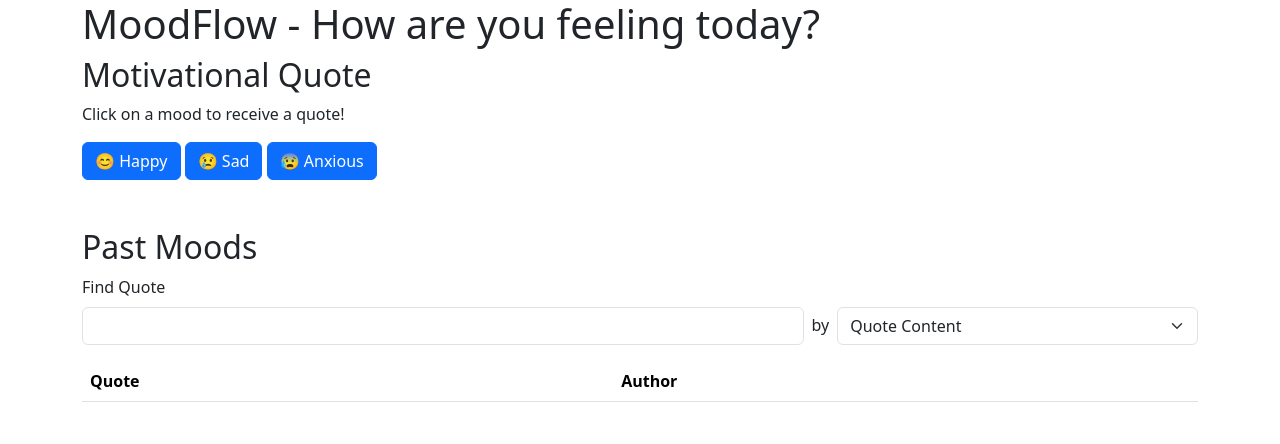
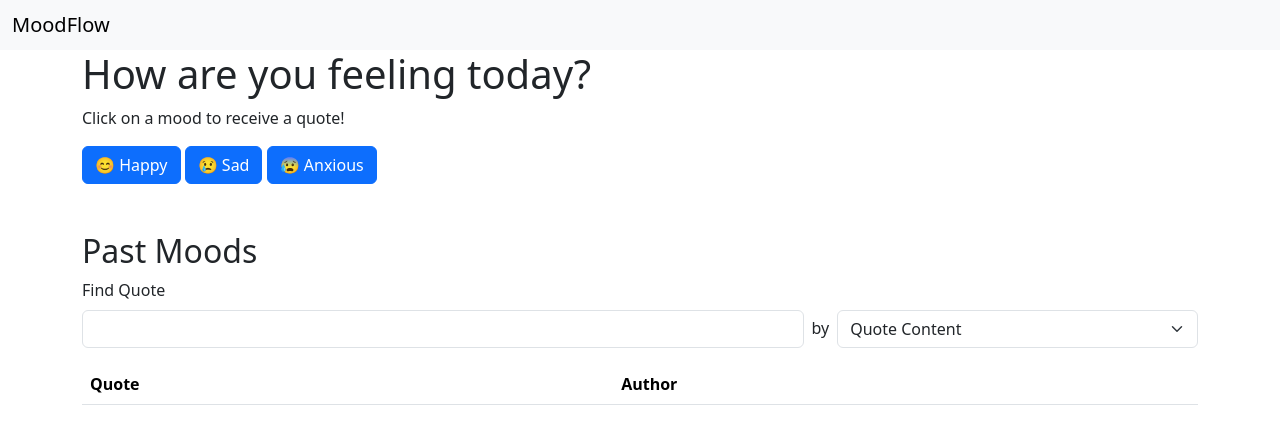
Before and after one commit to MarcalCodes/MoodFlow, a plain HTML site: page frontend/index.html in a window 1280 px wide. Drawn offline with nearby package versions, Linux system fonts and the light colour scheme.

Commit message:
add navbar (#5)
* add navbar

* clean code

```diff
--- a/frontend/index.html
+++ b/frontend/index.html
@@ -9,12 +9,16 @@
     <link rel="stylesheet" href="assets/styles.css">
 </head>
 <body>
+<nav class="navbar bg-body-tertiary">
+    <div class="container-fluid">
+        <span class="navbar-brand mb-0 h1">MoodFlow</span>
+    </div>
+</nav>
 <div class="container">
-    <h1>MoodFlow - How are you feeling today?</h1>
+    <h1>How are you feeling today?</h1>
 
     <!-- Mood Selection -->
     <div id="mood-selector">
-        <h2>Motivational Quote</h2>
         <p>Click on a mood to receive a quote!</p>
         <button class="btn btn-primary" onclick="showRandomQuote('happy')">😊 Happy</button>
         <button class="btn btn-primary" onclick="showRandomQuote('uplifting')">😢 Sad</button>
```
